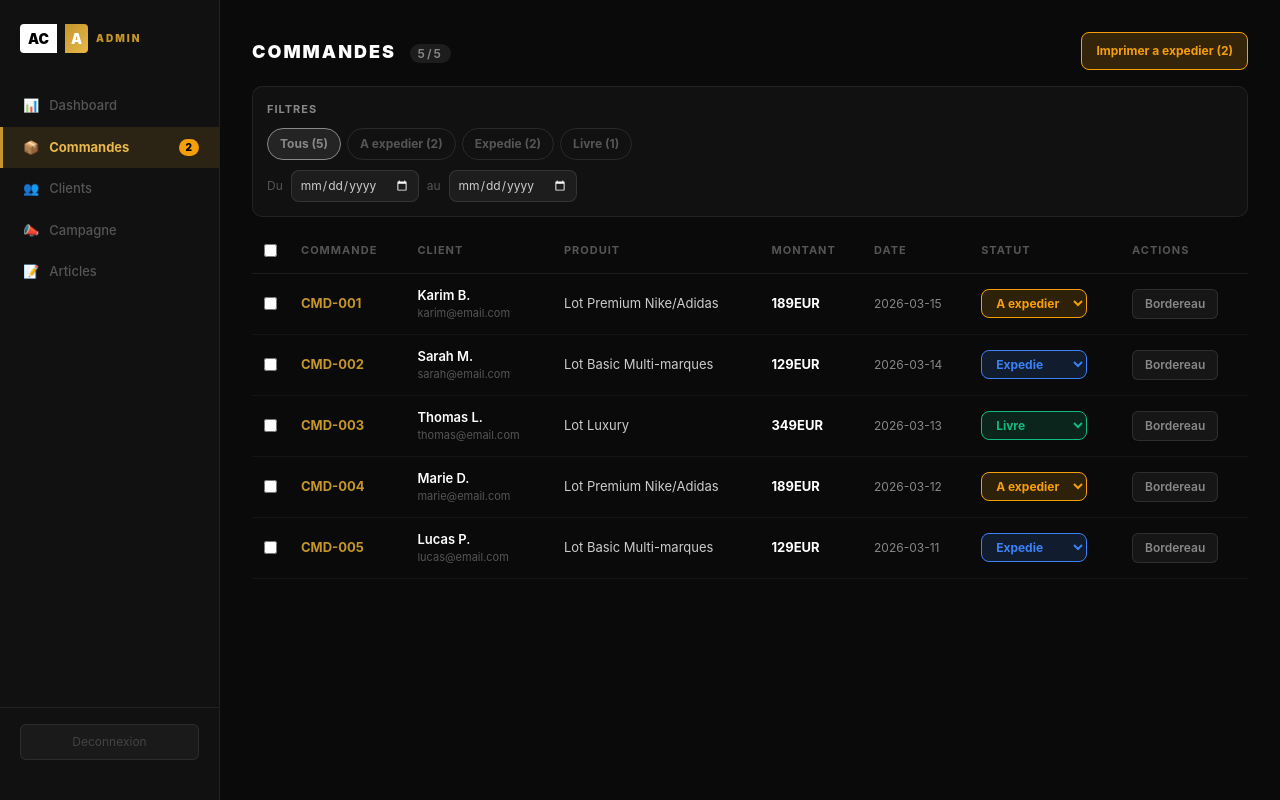
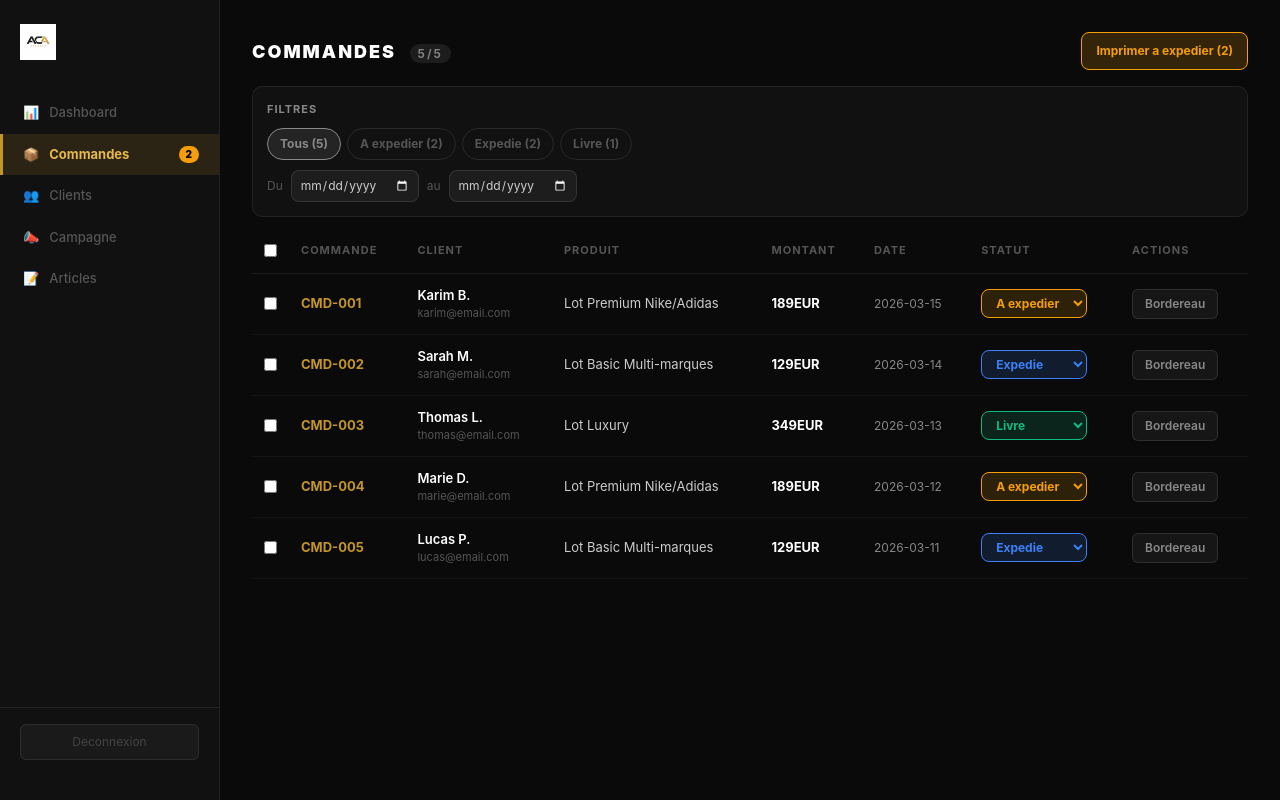
Before and after one commit to acawholesale/aca-wholesale, a Next.js app: page /admin in a window 1280 px wide. Built offline with nearby package versions, Linux system fonts and the light colour scheme.

Commit message:
Update page.js

```diff
--- a/app/admin/page.js
+++ b/app/admin/page.js
@@ -401,10 +401,8 @@ export default function AdminPage() {
       )}
 
       <div style={{ width: '220px', background: '#111', borderRight: '1px solid rgba(255,255,255,0.07)', display: 'flex', flexDirection: 'column', padding: '24px 0', flexShrink: 0, position: isMobile ? 'fixed' : 'relative', top: 0, left: 0, height: isMobile ? '100vh' : 'auto', zIndex: 50, transform: isMobile ? (sidebarOpen ? 'translateX(0)' : 'translateX(-100%)') : 'none', transition: 'transform 0.25s ease' }}>
-        <div style={{ display: 'flex', alignItems: 'center', gap: '8px', padding: '0 20px', marginBottom: '32px' }}>
-          <span style={{ background: '#fff', color: '#000', padding: '4px 8px', fontWeight: 900, fontSize: '14px', borderRadius: '4px 0 0 4px' }}>AC</span>
-          <span style={{ background: 'linear-gradient(135deg, #C4962A, #E8B84B)', color: '#fff', padding: '4px 6px', fontWeight: 900, fontSize: '14px', borderRadius: '0 4px 4px 0' }}>A</span>
-          <span style={{ color: '#C4962A', fontWeight: 900, fontSize: '10px', textTransform: 'uppercase', letterSpacing: '2px' }}>Admin</span>
+        <div style={{ display: 'flex', alignItems: 'center', padding: '0 20px', marginBottom: '32px' }}>
+          <img src="/logo.png" alt="ACA Wholesale" style={{ height: '36px', width: 'auto', objectFit: 'contain' }} />
         </div>
         <nav style={{ flex: 1 }}>
           {navItems.map(function(item) {
@@ -430,9 +428,8 @@ export default function AdminPage() {
         {isMobile && (
           <div style={{ display: 'flex', alignItems: 'center', justifyContent: 'space-between', marginBottom: '20px' }}>
             <button onClick={function() { setSidebarOpen(true) }} style={{ background: '#111', border: '1px solid rgba(255,255,255,0.1)', borderRadius: '8px', color: '#fff', fontSize: '18px', padding: '8px 12px', cursor: 'pointer', lineHeight: 1 }}>☰</button>
-            <div style={{ display: 'flex', alignItems: 'center', gap: '4px' }}>
-              <span style={{ background: '#fff', color: '#000', padding: '3px 6px', fontWeight: 900, fontSize: '12px', borderRadius: '4px 0 0 4px' }}>AC</span>
-              <span style={{ background: 'linear-gradient(135deg, #C4962A, #E8B84B)', color: '#fff', padding: '3px 5px', fontWeight: 900, fontSize: '12px', borderRadius: '0 4px 4px 0' }}>A</span>
+            <div>
+              <img src="/logo.png" alt="ACA Wholesale" style={{ height: '28px', width: 'auto', objectFit: 'contain' }} />
             </div>
             <div style={{ width: '42px' }} />
           </div>
```
